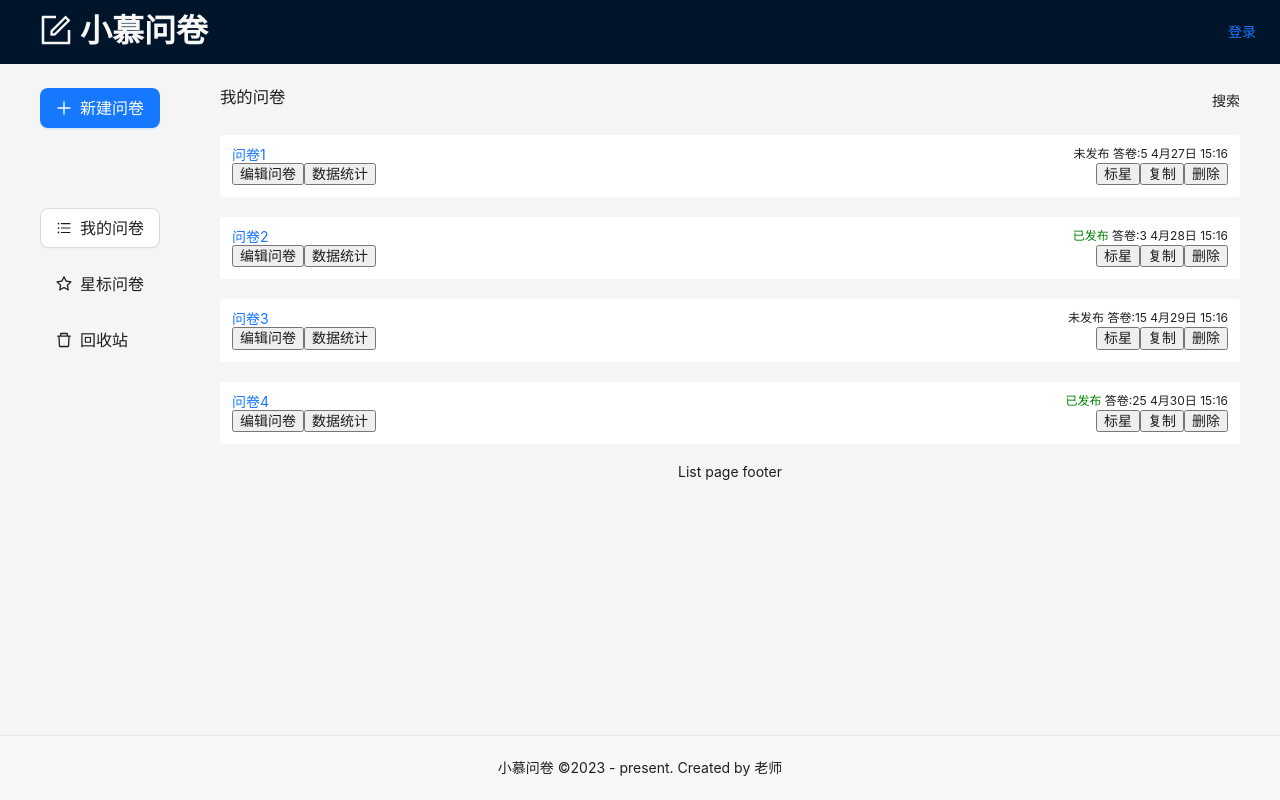
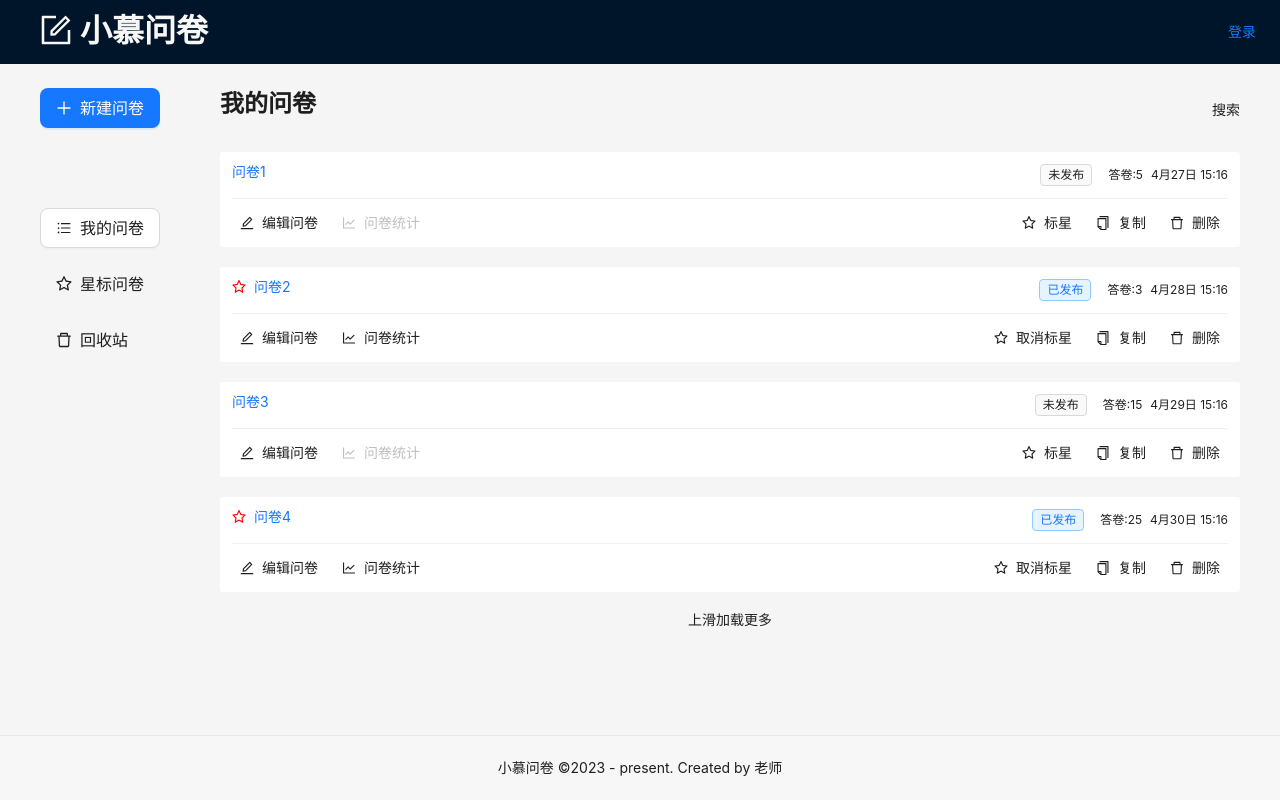
Before and after one commit to 1974193036/wenjuan-fe, a React (Create React App) app: page /manage/trash in a window 1280 px wide. Both pictures are taken after a click on the button "我的问卷". Built offline with nearby package versions, Linux system fonts and the light colour scheme.

Commit message:
feat: 新增antd样式

```diff
--- a/src/components/QuestionCard.tsx
+++ b/src/components/QuestionCard.tsx
@@ -1,5 +1,15 @@
-import React, { FC } from 'react'
+import React, { FC, useState } from 'react'
 import styles from './QuestionCard.module.scss'
+import { useNavigate, Link } from 'react-router-dom'
+import { Button, Space, Divider, Tag, Popconfirm, Modal, message } from 'antd'
+import {
+  EditOutlined,
+  LineChartOutlined,
+  StarOutlined,
+  CopyOutlined,
+  DeleteOutlined,
+  ExclamationCircleOutlined
+} from '@ant-design/icons'
 
 type PropsType = {
   _id: string
@@ -10,32 +20,100 @@ type PropsType = {
   createAt: string
 }
 
+const { confirm } = Modal
+
 const QuestionCard: FC<PropsType> = (props) => {
-  const { title, isPublished, isStar, answerCount, createAt } = props
+  const { _id, title, isPublished, isStar, answerCount, createAt } = props
+
+  const nav = useNavigate()
+
+  // 修改 标星
+  const [isStarState, setIsStarState] = useState(isStar)
+
+  // 复制
+  const duplicate = () => {
+    alert(_id)
+  }
+
+  // 标星/取消标星
+  const changeStar = () => {
+    setIsStarState(!isStarState) // 更新 state
+  }
+
+  const del = () => {
+    confirm({
+      title: '确定删除该问卷？',
+      icon: <ExclamationCircleOutlined />,
+      onOk: deleteQuestion
+    })
+  }
+
+  // 删除
+  const deleteQuestion = () => {
+    alert(_id)
+  }
 
   return (
     <div className={styles.container}>
       <div className={styles.title}>
         <div className={styles.left}>
-          <a href="#">{title}</a>
+          <Link to={isPublished ? `/question/stat/${_id}` : `/question/edit/${_id}`}>
+            <Space>
+              {isStarState && <StarOutlined style={{ color: 'red' }} />}
+              {title}
+            </Space>
+          </Link>
         </div>
         <div className={styles.right}>
-          {isPublished ? <span style={{ color: 'green' }}>已发布</span> : <span>未发布</span>}
-          &nbsp;
-          <span>答卷:{answerCount}</span>
-          &nbsp;
-          <span>{createAt}</span>
+          <Space>
+            {isPublished ? <Tag color="processing">已发布</Tag> : <Tag>未发布</Tag>}
+            <span>答卷:{answerCount}</span>
+            <span>{createAt}</span>
+          </Space>
         </div>
       </div>
+      <Divider style={{ margin: '12px 0' }} />
       <div className={styles['button-container']}>
         <div className={styles.left}>
-          <button>编辑问卷</button>
-          <button>数据统计</button>
+          <Space>
+            <Button
+              icon={<EditOutlined />}
+              type="text"
+              size="small"
+              onClick={() => nav(`/question/edit/${_id}`)}
+            >
+              编辑问卷
+            </Button>
+            <Button
+              icon={<LineChartOutlined />}
+              type="text"
+              size="small"
+              onClick={() => nav(`/question/stat/${_id}`)}
+              disabled={!isPublished}
+            >
+              问卷统计
+            </Button>
+          </Space>
         </div>
         <div className={styles.right}>
-          <button>标星</button>
-          <button>复制</button>
-          <button>删除</button>
+          <Space>
+            <Button type="text" icon={<StarOutlined />} size="small" onClick={changeStar}>
+              {isStarState ? '取消标星' : '标星'}
+            </Button>
+            <Popconfirm
+              title="确定复制该问卷？"
+              okText="确定"
+              cancelText="取消"
+              onConfirm={duplicate}
+            >
+              <Button type="text" icon={<CopyOutlined />} size="small">
+                复制
+              </Button>
+            </Popconfirm>
+            <Button type="text" icon={<DeleteOutlined />} size="small" onClick={del}>
+              删除
+            </Button>
+          </Space>
         </div>
       </div>
     </div>
--- a/src/pages/manage/List.tsx
+++ b/src/pages/manage/List.tsx
@@ -1,8 +1,10 @@
 import React, { FC, useState } from 'react'
-import styles from './List.module.scss'
+import styles from './common.module.scss'
 import QuestionCard from '../../components/QuestionCard'
 // import { useSearchParams } from 'react-router-dom'
 import { useTitle } from 'ahooks'
+import { Typography, Spin, Empty } from 'antd'
+const { Title } = Typography
 
 const rowQuestionList = [
   {
@@ -49,17 +51,18 @@ const List: FC = () => {
     <>
       <div className={styles.header}>
         <div className={styles.left}>
-          <h3>我的问卷</h3>
+          <Title level={3}>我的问卷</Title>
         </div>
         <div className={styles.right}>搜索</div>
       </div>
       <div className={styles.content}>
-        {questionList.map((item) => {
-          const { _id } = item
-          return <QuestionCard key={_id} {...item} />
-        })}
+        {questionList.length > 0 &&
+          questionList.map((item) => {
+            const { _id } = item
+            return <QuestionCard key={_id} {...item} />
+          })}
       </div>
-      <div className={styles.footer}>List page footer</div>
+      <div className={styles.footer}>上滑加载更多</div>
     </>
   )
 }
--- a/src/pages/manage/Star.tsx
+++ b/src/pages/manage/Star.tsx
@@ -1,10 +1,60 @@
 import { useTitle } from 'ahooks'
-import React, { FC } from 'react'
+import React, { FC, useState } from 'react'
+import styles from './common.module.scss'
+import { Typography, Spin, Empty } from 'antd'
+import QuestionCard from '../../components/QuestionCard'
+const { Title } = Typography
+
+const rowQuestionList = [
+  {
+    _id: 'q2',
+    title: '问卷2',
+    isPublished: true,
+    isStar: true,
+    answerCount: 3,
+    createAt: '4月28日 15:16'
+  },
+  {
+    _id: 'q4',
+    title: '问卷4',
+    isPublished: true,
+    isStar: true,
+    answerCount: 25,
+    createAt: '4月30日 15:16'
+  }
+] as {
+  _id: string
+  title: string
+  isPublished: boolean
+  isStar: boolean
+  answerCount: number
+  createAt: string
+}[]
 
 const Star: FC = () => {
   useTitle('小慕问卷 - 星标问卷')
 
-  return <div>Star</div>
+  const [questionList, setQuestionList] = useState(rowQuestionList)
+
+  return (
+    <>
+      <div className={styles.header}>
+        <div className={styles.left}>
+          <Title level={3}>星标问卷</Title>
+        </div>
+        <div className={styles.right}>搜索</div>
+      </div>
+      <div className={styles.content}>
+        {questionList.length === 0 && <Empty description="暂无数据" />}
+        {questionList.length > 0 &&
+          questionList.map((item) => {
+            const { _id } = item
+            return <QuestionCard key={_id} {...item} />
+          })}
+      </div>
+      <div className={styles.footer}>分页</div>
+    </>
+  )
 }
 
 export default Star
--- a/src/pages/manage/Trash.tsx
+++ b/src/pages/manage/Trash.tsx
@@ -1,10 +1,148 @@
 import { useTitle } from 'ahooks'
-import React, { FC } from 'react'
+import React, { FC, useState } from 'react'
+import styles from './common.module.scss'
+import { Typography, Spin, Empty, Button, Space, Table, Tag, Modal } from 'antd'
+import { ExclamationCircleOutlined } from '@ant-design/icons'
+const { Title } = Typography
+const { confirm } = Modal
+
+const rowQuestionList = [
+  {
+    _id: 'q1',
+    title: '问卷1',
+    isPublished: false,
+    isStar: false,
+    answerCount: 5,
+    createAt: '4月27日 15:16'
+  },
+  {
+    _id: 'q2',
+    title: '问卷2',
+    isPublished: true,
+    isStar: true,
+    answerCount: 3,
+    createAt: '4月28日 15:16'
+  },
+  {
+    _id: 'q3',
+    title: '问卷3',
+    isPublished: false,
+    isStar: false,
+    answerCount: 15,
+    createAt: '4月29日 15:16'
+  },
+  {
+    _id: 'q4',
+    title: '问卷4',
+    isPublished: true,
+    isStar: true,
+    answerCount: 25,
+    createAt: '4月30日 15:16'
+  }
+]
 
 const Trash: FC = () => {
   useTitle('小慕问卷 - 回收站')
 
-  return <div>Trash</div>
+  const [questionList, setQuestionList] = useState(rowQuestionList)
+
+  // 记录选中的 id
+  const [selectedIds, setSelectedIds] = useState<string[]>([])
+
+  function del() {
+    confirm({
+      title: '确认彻底删除该问卷？',
+      icon: <ExclamationCircleOutlined />,
+      content: '删除以后不可以找回',
+      onOk: deleteQuestion
+    })
+  }
+
+  const deleteQuestion = async () => {
+    console.log(selectedIds)
+    setSelectedIds([])
+    await new Promise((r) => {
+      setTimeout(() => {
+        r(1)
+      }, 4000)
+    })
+  }
+
+  const recover = () => {
+    console.log(selectedIds)
+    setSelectedIds([])
+  }
+
+  const tableColumns = [
+    {
+      title: '标题',
+      dataIndex: 'title'
+      // key: 'title', // 循环列的 key ，它会默认取 dataIndex 的值
+    },
+    {
+      title: '是否发布',
+      dataIndex: 'isPublished',
+      render: (isPublished: boolean) => {
+        return isPublished ? <Tag color="processing">已发布</Tag> : <Tag>未发布</Tag>
+      }
+    },
+    {
+      title: '答卷',
+      dataIndex: 'answerCount'
+    },
+    {
+      title: '创建时间',
+      dataIndex: 'createAt'
+    }
+  ]
+
+  // 可以把 JSX 片段定义为一个变量
+  const TableElem = (
+    <>
+      <div style={{ marginBottom: '16px' }}>
+        <Space>
+          <Button type="primary" disabled={selectedIds.length === 0} onClick={recover}>
+            恢复
+          </Button>
+          <Button danger disabled={selectedIds.length === 0} onClick={del}>
+            彻底删除
+          </Button>
+        </Space>
+      </div>
+      <div style={{ border: '1px solid #e8e8e8' }}>
+        <Table
+          dataSource={rowQuestionList}
+          columns={tableColumns}
+          pagination={false}
+          rowKey={(q) => q._id}
+          rowSelection={{
+            type: 'checkbox',
+            hideSelectAll: false,
+            onChange: (selectedRowKeys) => {
+              // console.log(selectedRowKeys)
+              setSelectedIds(selectedRowKeys as string[])
+            }
+          }}
+        />
+      </div>
+    </>
+  )
+
+  return (
+    <>
+      <div className={styles.header}>
+        <div className={styles.left}>
+          <Title level={3}>回收站</Title>
+        </div>
+        <div className={styles.right}>搜索</div>
+      </div>
+      <div className={styles.content}>
+        {questionList.length === 0 && <Empty description="暂无数据" />}
+        {questionList.length > 0 && TableElem}
+      </div>
+      <div className={styles.footer}>分页</div>
+    </>
+  )
 }
 
 export default Trash
```
Also changed, not shown: src/pages/manage/common.module.scss (renamed from src/pages/manage/List.module.scss).
